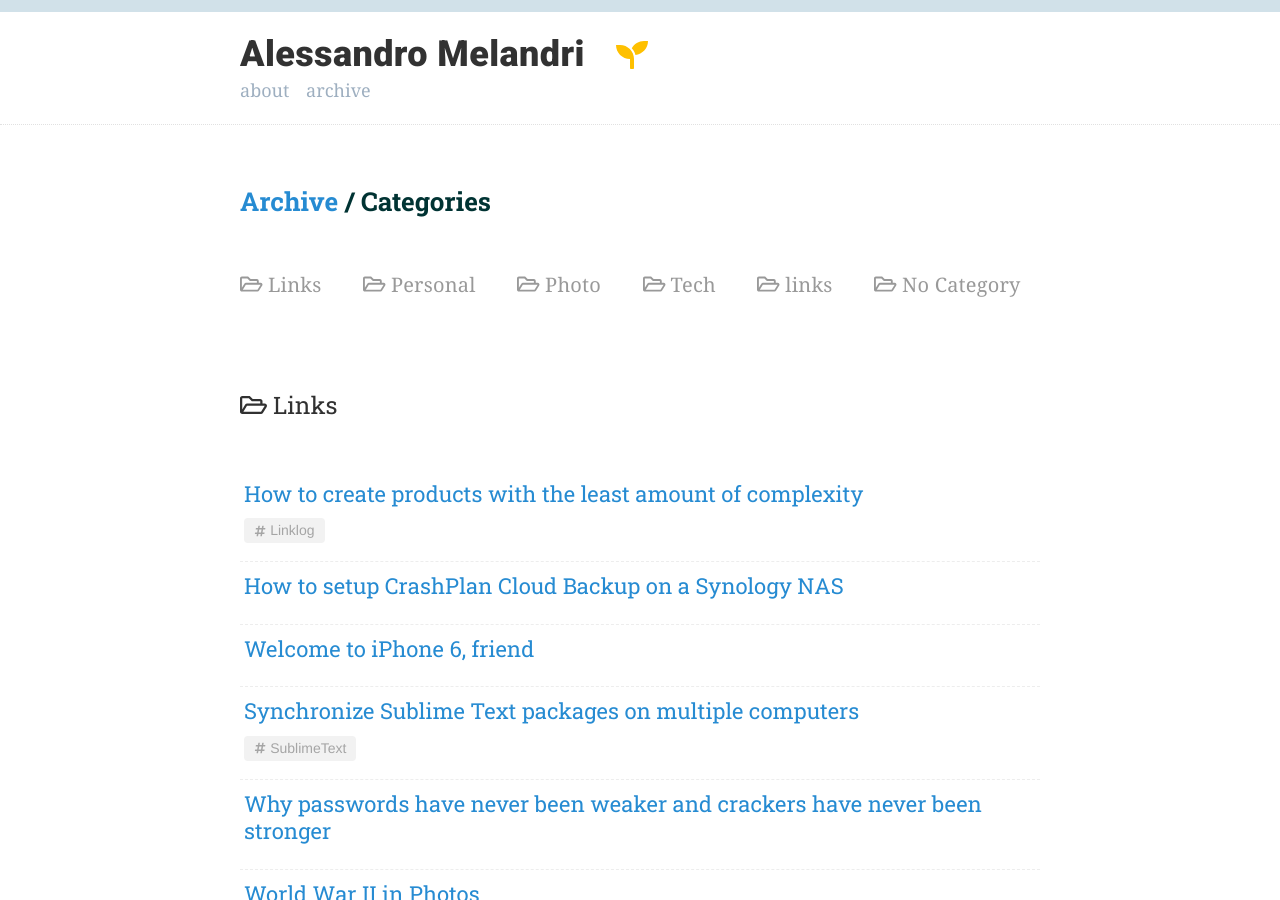
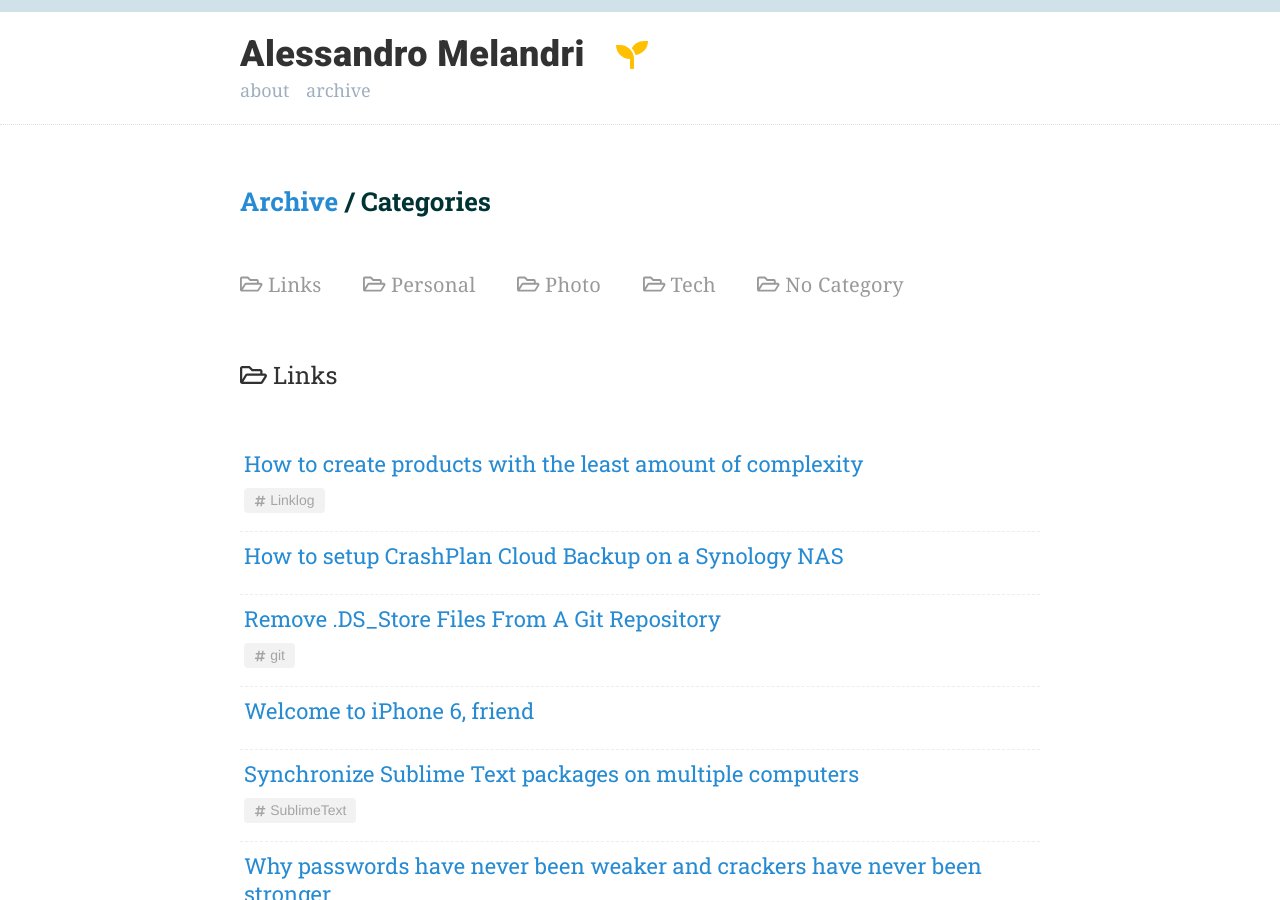
Before and after one commit to amelandri/amelandri.github.io, a Jekyll site: the page built from archive/categories.html, in a window 1280 px wide and 900 px high. Built offline with Jekyll 4.4.1, drawn with Linux system fonts in a browser that asks for light colours; nearby versions of some CDN libraries; comment, search, counter and statistics services are not loaded; some of the changed text lies outside the part shown.

Commit message:
Tag cleanup

```diff
--- a/_posts/2014-10-19-remove-dsstore-files-from-a-git-repository.markdown
+++ b/_posts/2014-10-19-remove-dsstore-files-from-a-git-repository.markdown
@@ -4,7 +4,7 @@
 date: "2014-10-19"
 comments: false
 external-url: http://stackoverflow.com/questions/107701/how-can-i-remove-ds-store-files-from-a-git-repository
-category: links
+category: Links
 tags: git
 ---
 
```
